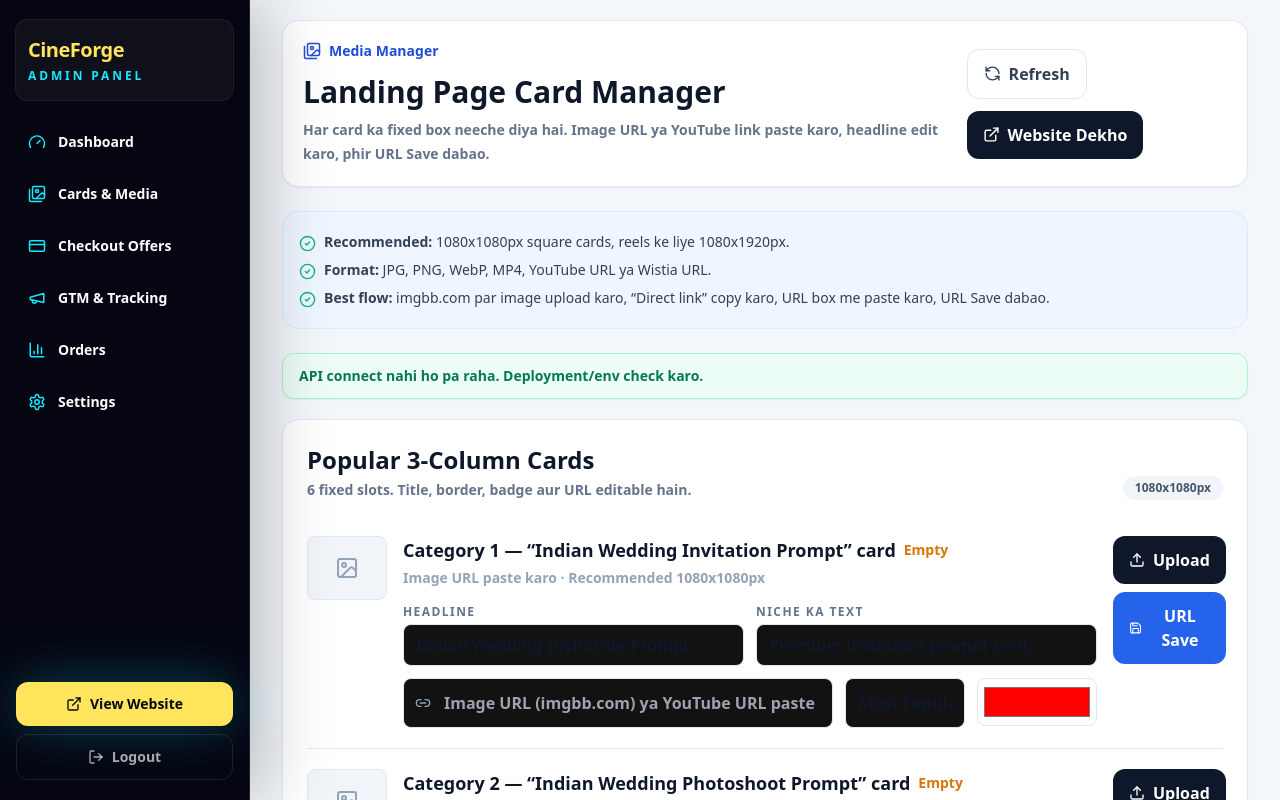
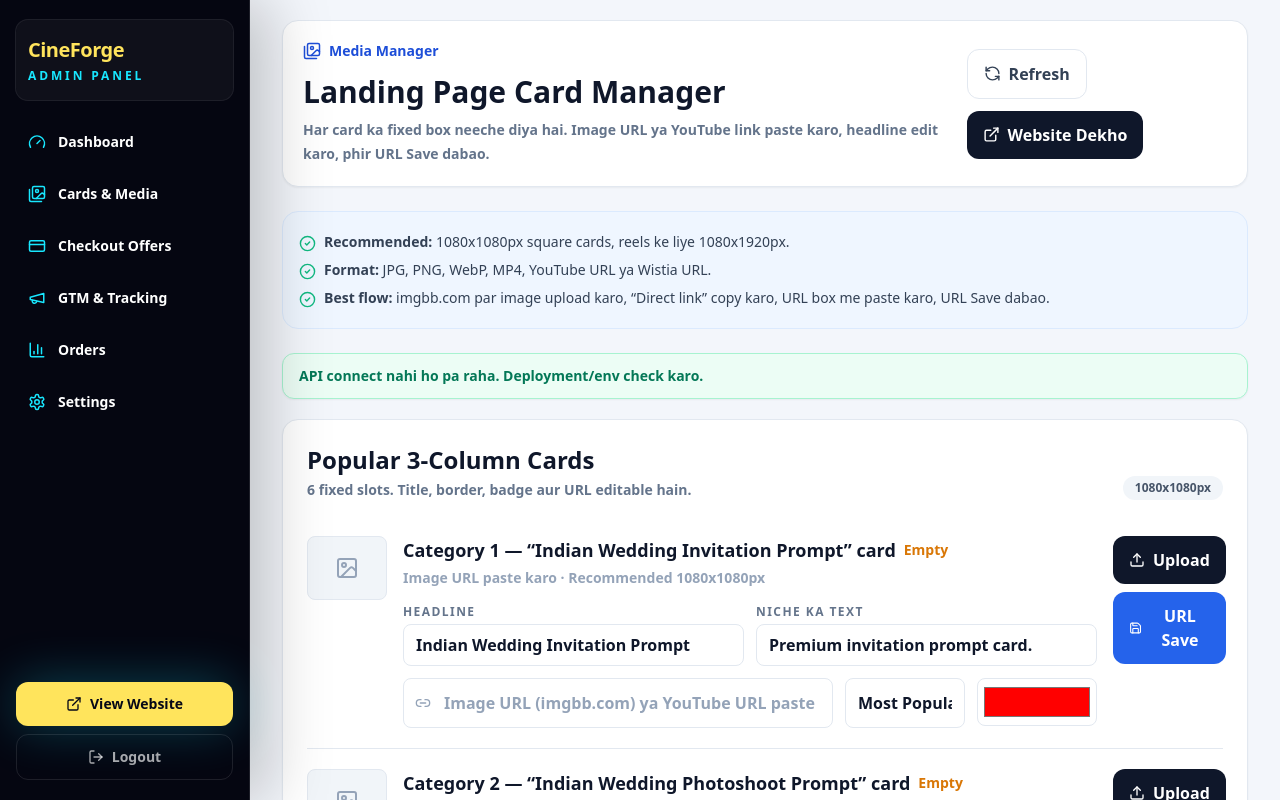
Before and after one commit to tarik-ali2/cineforge-enterprise, a Next.js app in the folder apps/web/: page /admin/content in a window 1280 px wide. Shown: the top 800 px of the page. Built offline with nearby package versions, Linux system fonts and the light colour scheme; no server answers.

Commit message:
Fix admin media input contrast

```diff
--- a/apps/web/src/app/admin/content/page.tsx
+++ b/apps/web/src/app/admin/content/page.tsx
@@ -289,7 +289,7 @@ export default function AdminContentPage() {
   }
 
   return (
-    <main className="min-h-screen bg-[#f3f6fb] text-[#0f172a] md:pl-[250px]">
+    <main className="min-h-screen bg-[#f3f6fb] text-[#0f172a] md:pl-[250px]" style={{ colorScheme: 'light' }}>
       <AdminNav />
       <section className="px-4 py-5 sm:px-8">
         <header className="mb-6 rounded-2xl border border-slate-200 bg-white p-5 shadow-sm">
@@ -387,11 +387,11 @@ export default function AdminContentPage() {
                           <div className="mt-4 grid gap-3 xl:grid-cols-2">
                             <label className="grid gap-1">
                               <span className="text-xs font-black uppercase tracking-[0.12em] text-slate-500">Headline</span>
-                              <input value={draft.title} onChange={(event) => updateDraft(slot.id, { title: event.target.value })} className="rounded-lg border border-slate-200 px-3 py-2 font-semibold outline-none focus:border-blue-500" />
+                              <input value={draft.title} onChange={(event) => updateDraft(slot.id, { title: event.target.value })} className="rounded-lg border border-slate-200 bg-white px-3 py-2 font-semibold text-slate-900 outline-none placeholder:text-slate-400 focus:border-blue-500" />
                             </label>
                             <label className="grid gap-1">
                               <span className="text-xs font-black uppercase tracking-[0.12em] text-slate-500">Niche ka text</span>
-                              <input value={draft.description} onChange={(event) => updateDraft(slot.id, { description: event.target.value })} className="rounded-lg border border-slate-200 px-3 py-2 font-semibold outline-none focus:border-blue-500" />
+                              <input value={draft.description} onChange={(event) => updateDraft(slot.id, { description: event.target.value })} className="rounded-lg border border-slate-200 bg-white px-3 py-2 font-semibold text-slate-900 outline-none placeholder:text-slate-400 focus:border-blue-500" />
                             </label>
                           </div>
 
@@ -402,14 +402,14 @@ export default function AdminContentPage() {
                                 value={draft.url}
                                 onChange={(event) => updateDraft(slot.id, { url: event.target.value })}
                                 placeholder="Image URL (imgbb.com) ya YouTube URL paste karo"
-                                className="w-full rounded-lg border border-slate-200 py-3 pl-10 pr-3 font-semibold outline-none focus:border-blue-500"
+                                className="w-full rounded-lg border border-slate-200 bg-white py-3 pl-10 pr-3 font-semibold text-slate-900 outline-none placeholder:text-slate-400 focus:border-blue-500"
                               />
                             </label>
                             <input
                               value={draft.badgeText}
                               onChange={(event) => updateDraft(slot.id, { badgeText: event.target.value })}
                               placeholder="Badge"
-                              className="rounded-lg border border-slate-200 px-3 py-3 font-semibold outline-none focus:border-blue-500"
+                              className="rounded-lg border border-slate-200 bg-white px-3 py-3 font-semibold text-slate-900 outline-none placeholder:text-slate-400 focus:border-blue-500"
                             />
                             <input
                               type="color"
```
Also changed, not shown: 17 other files (tests, documents, lock files or other folders).
